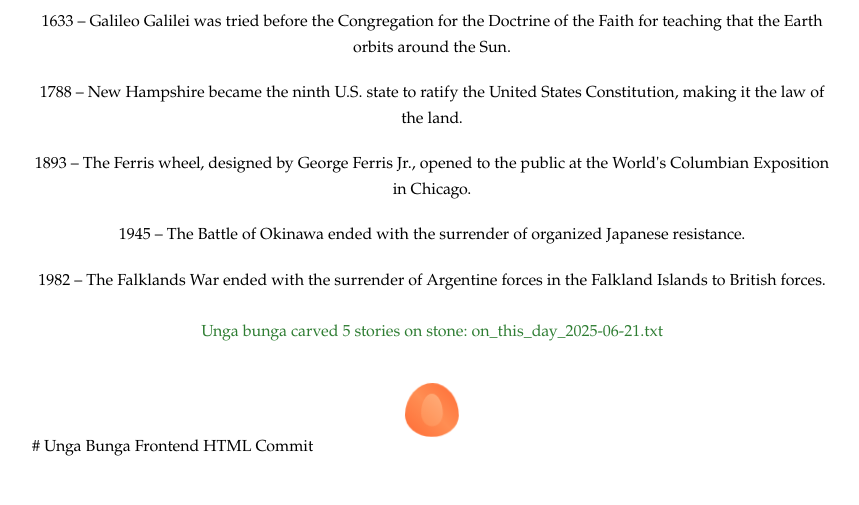
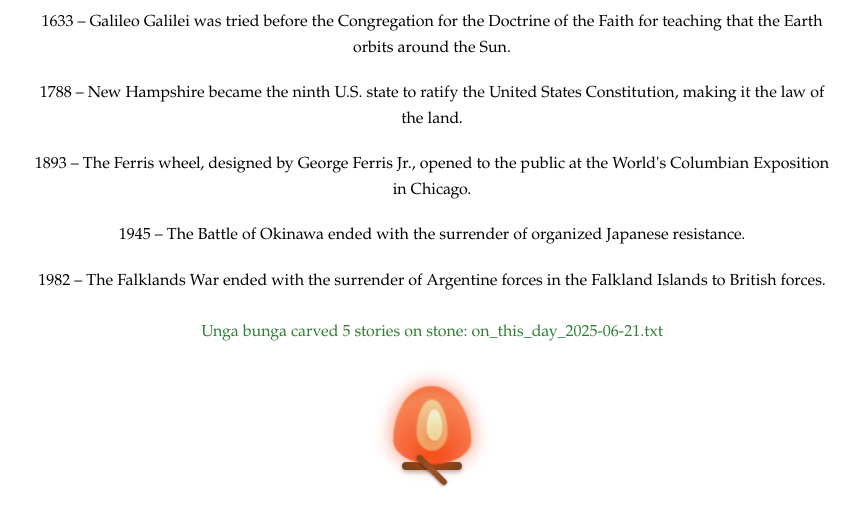
Before and after one commit to eokh/OTD_scraper, a plain HTML site: page index.html in a window 1280 px wide. Shown: the part 297-802 px from the top of the page, without its empty margins (208-1067 px from the left). Drawn offline with Linux system fonts and the light colour scheme.

Commit message:
Update index.html
Cavefront end

```diff
--- a/index.html
+++ b/index.html
@@ -85,39 +85,100 @@
         .campfire {
             text-align: center;
             margin-top: 40px;
+            position: relative;
         }
 
         .campfire img {
-            width: 50px;
-            height: 50px;
+            width: 60px;
+            height: 60px;
         }
 
-        /* Simple animated campfire using CSS */
+        /* Unga bunga make digital fire dance with CSS magic */
         .campfire-animation {
-            width: 50px;
-            height: 50px;
+            width: 80px;
+            height: 80px;
             margin: 0 auto;
             position: relative;
-            background: linear-gradient(45deg, #ff6b35, #ff8e53, #ff6b35);
-            border-radius: 50% 50% 50% 50% / 60% 60% 40% 40%;
-            animation: flicker 1.5s ease-in-out infinite alternate;
+            background: radial-gradient(circle at 50% 80%, #ff4500, #ff6b35, #ff8e53, #ff6b35);
+            border-radius: 50% 50% 50% 50% / 70% 70% 30% 30%;
+            animation: flicker 2s ease-in-out infinite alternate;
+            box-shadow: 0 0 20px rgba(255, 69, 0, 0.6);
         }
 
         .campfire-animation::before {
             content: '';
             position: absolute;
-            top: 10px;
-            left: 15px;
-            width: 20px;
+            top: 15px;
+            left: 25px;
+            width: 30px;
+            height: 50px;
+            background: radial-gradient(circle at 50% 80%, #ff8e53, #ffad7a, #ffcc99);
+            border-radius: 50% 50% 50% 50% / 65% 65% 35% 35%;
+            animation: flicker 1.8s ease-in-out infinite alternate-reverse;
+            box-shadow: 0 0 15px rgba(255, 142, 83, 0.5);
+        }
+
+        .campfire-animation::after {
+            content: '';
+            position: absolute;
+            top: 25px;
+            left: 35px;
+            width: 15px;
             height: 30px;
-            background: linear-gradient(45deg, #ff8e53, #ffad7a);
+            background: radial-gradient(circle at 50% 85%, #ffcc99, #ffe0b3, #fff8dc);
             border-radius: 50% 50% 50% 50% / 60% 60% 40% 40%;
-            animation: flicker 1.2s ease-in-out infinite alternate;
+            animation: flicker 1.5s ease-in-out infinite alternate;
+            opacity: 0.9;
+        }
+
+        /* Add wood base for campfire */
+        .campfire::before {
+            content: '';
+            position: absolute;
+            bottom: -5px;
+            left: 50%;
+            transform: translateX(-50%);
+            width: 60px;
+            height: 8px;
+            background: linear-gradient(90deg, #654321, #8b4513, #654321);
+            border-radius: 4px;
+            box-shadow: 0 2px 4px rgba(0,0,0,0.3);
+        }
+
+        .campfire::after {
+            content: '';
+            position: absolute;
+            bottom: -8px;
+            left: 50%;
+            transform: translateX(-50%) rotate(45deg);
+            width: 40px;
+            height: 6px;
+            background: linear-gradient(90deg, #8b4513, #a0522d, #8b4513);
+            border-radius: 3px;
+            box-shadow: 0 1px 3px rgba(0,0,0,0.4);
         }
 
         @keyframes flicker {
-            0% { transform: scale(1) rotate(-2deg); }
-            100% { transform: scale(1.1) rotate(2deg); }
+            0% {
+                transform: scale(1) rotate(-1deg) skewX(1deg);
+                filter: brightness(1) hue-rotate(0deg);
+            }
+            25% {
+                transform: scale(1.05) rotate(1deg) skewX(-0.5deg);
+                filter: brightness(1.1) hue-rotate(5deg);
+            }
+            50% {
+                transform: scale(0.98) rotate(-0.5deg) skewX(0.8deg);
+                filter: brightness(0.95) hue-rotate(-3deg);
+            }
+            75% {
+                transform: scale(1.08) rotate(0.8deg) skewX(-1deg);
+                filter: brightness(1.15) hue-rotate(8deg);
+            }
+            100% {
+                transform: scale(1.02) rotate(-1.2deg) skewX(0.5deg);
+                filter: brightness(1.05) hue-rotate(-2deg);
+            }
         }
     </style>
 </head>
@@ -147,8 +208,9 @@
     </div>
 
     <script>
-        // Simulate the Python script functionality
+        // Unga bunga make cave painting dance with JavaScript magic
         async function fetchWikipediaEvents() {
+            // Gather sacred cave painting elements. Unga bunga need all tools.
             const fetchBtn = document.getElementById('fetchBtn');
             const loading = document.getElementById('loading');
             const error = document.getElementById('error');
@@ -157,25 +219,25 @@
             const eventsList = document.getElementById('events-list');
             const successMessage = document.getElementById('success-message');
 
-            // Reset UI
+            // Clean cave wall before new paintings. Unga bunga start fresh.
             fetchBtn.disabled = true;
             loading.style.display = 'block';
             error.style.display = 'none';
             results.style.display = 'none';
 
             try {
-                // Simulate API call delay
+                // Wait for cave spirits to bring stories. Patience make good hunter.
                 await new Promise(resolve => setTimeout(resolve, 2000));
 
-                // Since we can't actually run Python from the browser,
-                // we'll simulate the Wikipedia scraping with mock data
+                // Unga bunga cannot hunt real Wikipedia from cave painting,
+                // so make pretend stories like shadow puppets on wall
                 const today = new Date();
                 const dateString = today.toLocaleDateString('en-US', {
                     month: 'long',
                     day: 'numeric'
                 });
 
-                // Mock events data (in real implementation, this would come from your Python script)
+                // Ancient stories carved on digital stone (real Python snake would bring these)
                 const mockEvents = [
                     "1633 – Galileo Galilei was tried before the Congregation for the Doctrine of the Faith for teaching that the Earth orbits around the Sun.",
                     "1788 – New Hampshire became the ninth U.S. state to ratify the United States Constitution, making it the law of the land.",
@@ -184,12 +246,13 @@
                     "1982 – The Falklands War ended with the surrender of Argentine forces in the Falkland Islands to British forces."
                 ];
 
-                // Display results
+                // Paint stories on cave wall for tribe to see
                 loading.style.display = 'none';
                 results.style.display = 'block';
 
                 dateHeader.innerHTML = `<h2>On this day – ${dateString}:</h2>`;
 
+                // Clear old paintings, make room for new stories
                 eventsList.innerHTML = '';
                 mockEvents.forEach(event => {
                     const li = document.createElement('li');
@@ -197,23 +260,25 @@
                     eventsList.appendChild(li);
                 });
 
+                // Unga bunga proud! Show success like hunter returning with mammoth.
                 successMessage.style.display = 'block';
                 successMessage.textContent = `Unga bunga carved ${mockEvents.length} stories on stone: on_this_day_${today.toISOString().split('T')[0]}.txt`;
 
             } catch (err) {
+                // Cave spirits angry! Show error like storm clouds.
                 loading.style.display = 'none';
                 error.style.display = 'block';
                 error.textContent = 'Cave spirits block path: ' + err.message + '. Unga bunga frustrated.';
             } finally {
+                // Always make button work again. Good tools never stay broken.
                 fetchBtn.disabled = false;
             }
         }
 
-        // Auto-fetch on page load
+        // When cave painting first appear, automatically hunt for stories
         window.addEventListener('load', () => {
             setTimeout(fetchWikipediaEvents, 1000);
         });
     </script>
 </body>
 </html>
-# Unga Bunga Frontend HTML Commit
```
